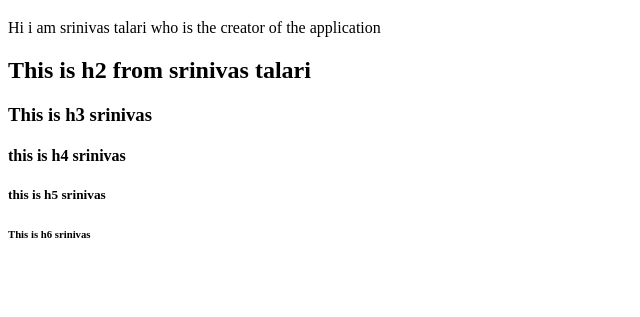
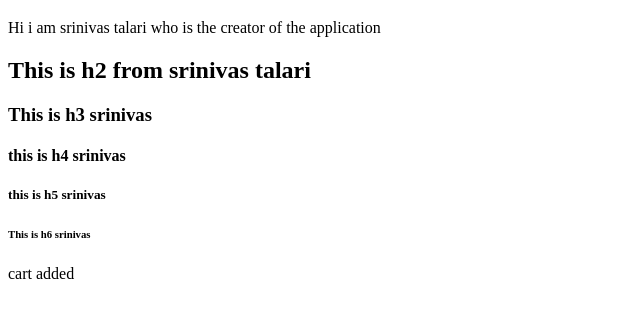
Before and after one commit to Srinivas-Talari/localrepo, a plain HTML site: page index.html in a window 1280 px wide. Shown: the part 61-378 px from the top of the page, without its empty margins (0-640 px from the left). Drawn offline with Linux system fonts and the light colour scheme.

Commit message:
cart added

```diff
--- a/index.html
+++ b/index.html
@@ -13,5 +13,6 @@
     <h4>this is h4 srinivas</h4>
     <h5>this is h5 srinivas</h5>
     <h6>This is h6 srinivas</h6>
+    <p>cart added</p>
 </body>
 </html>
```
